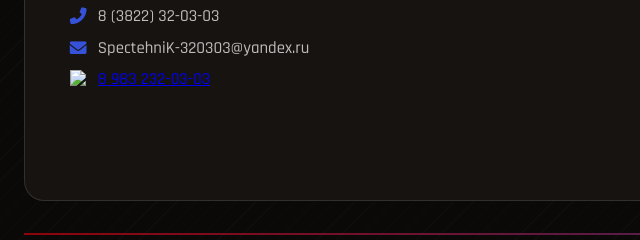
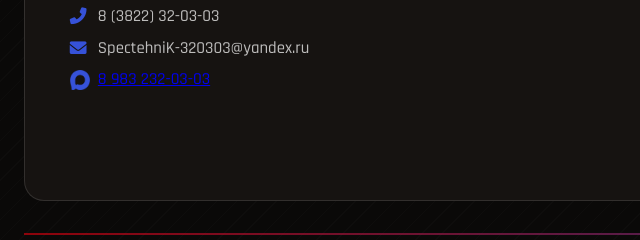
Before and after one commit to DenX1413/Spec-Garage, a plain HTML site: page index.html in a window 1280 px wide. Shown: the part 5333-5573 px from the top of the page, 0-640 px from the left. Drawn offline with nearby package versions, Linux system fonts and the light colour scheme; the site is published under a folder, as on GitHub Pages, so addresses that start at the root find nothing.

Commit message:
Fix MAX icon path: relative instead of absolute

```diff
--- a/index.html
+++ b/index.html
@@ -310,7 +310,7 @@
                 <div class="form-contacts">
                     <p><i class="fas fa-phone-alt"></i> 8 (3822) 32-03-03</p>
                     <p><i class="fas fa-envelope"></i> SpectehniK-320303@yandex.ru</p>
-                    <p><img src="/images/max-icon-3652d9.png" alt="Иконка MAX" width="20" height="20"> <a href="https://max.ru/u/f9LHodD0cOJaovd9xA3PEdH4Vramag7Xr8A9WSDQc_AybQz0CuES5yhDfMQ">8 983 232-03-03</a></p>
+                    <p><img src="images/max-icon-3652d9.png" alt="Иконка MAX" width="20" height="20"> <a href="https://max.ru/u/f9LHodD0cOJaovd9xA3PEdH4Vramag7Xr8A9WSDQc_AybQz0CuES5yhDfMQ">8 983 232-03-03</a></p>
                 </div>
             </div>
 
```
